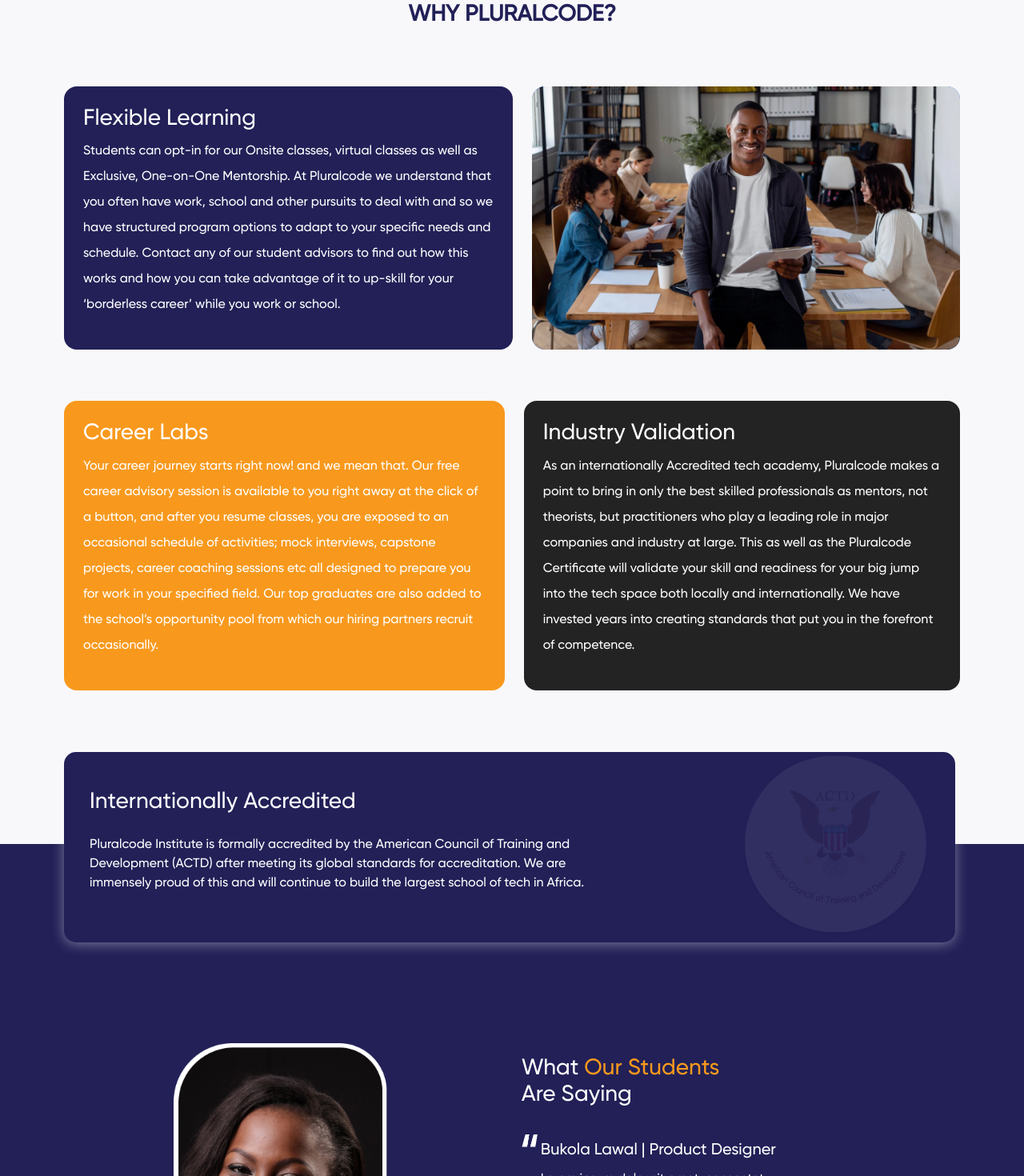
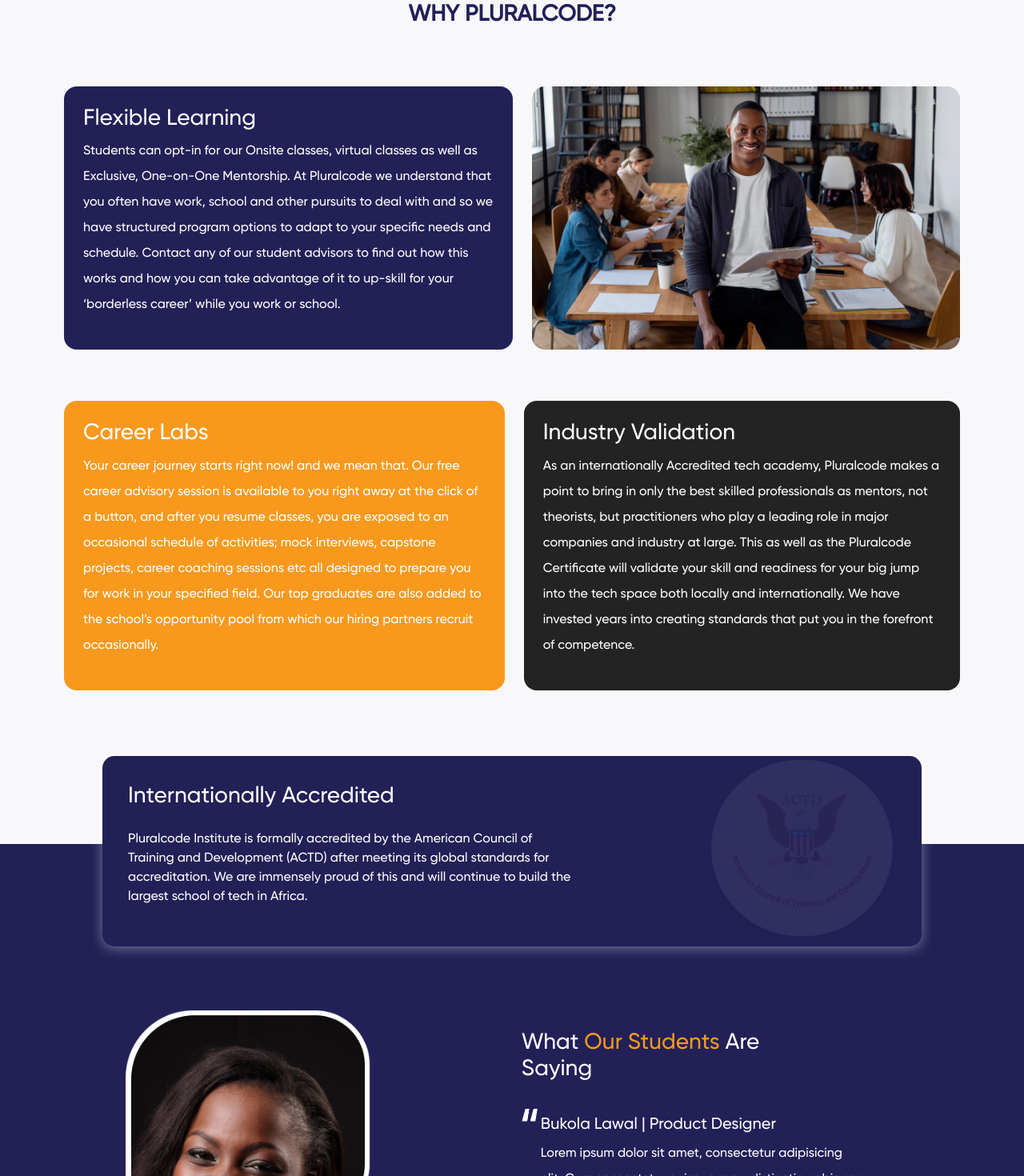
Before and after one commit to Vchuks/plcacademy, a React (Create React App) app: page / in a window 1280 px wide. Shown: the part 2212-3682 px from the top of the page at 80% size. Built offline with nearby package versions, Linux system fonts and the light colour scheme; some icons are missing.

Commit message:
tablet view

```diff
--- a/src/App.css
+++ b/src/App.css
@@ -143,11 +143,12 @@
 }
 
 .top{
-  width: 87%;
+  width: 80%;
   margin: auto;
   padding: 0.3rem 2rem;
   position: absolute;
   top: -16%;
+  left: 10%;
   box-shadow: 0px 2px 16px rgba(255, 255, 255, 0.4);
   border-radius: 15px;
 }
@@ -243,6 +244,9 @@
     flex-direction: column;
     align-items:flex-start;
   } */
+  .upp{
+    padding-top: 15%;
+  }
   .navbtnone{
     width: 20%;
   }
@@ -253,17 +257,31 @@
     display: flex;
     flex-wrap: wrap;
   }
-  .imgfolder{
+  /* .imgfolder{
     width: 100%;
     height: auto;
     padding:1rem;
     border-top-left-radius: 1.5rem;
     border-bottom-right-radius: 1.5rem;
-  }
+  } */
   .imgfolder img{
     width: 100%;
   }
-
+  .footw{
+    width: 40%;
+  }
+  .enn{
+    width: 100%;
+  }
+  .en{
+    width: 100%;
+  }
+  .encol{
+   flex-direction: column-reverse;
+  }
+  .whyimg{
+    height: 100%;
+  }
 }
 @media (min-width:700px) and (max-width:997px) {
   .upp{
@@ -364,7 +382,7 @@
       /* background-position-x: 0; */
       background-size: contain;
       background-repeat: no-repeat;
-      margin-top: 25%;
+      margin-top: 10%;
 
     }
 
@@ -449,6 +467,7 @@
       padding: 0.3rem 2rem;
       position: absolute;
       top: -10%;
+      left: 5%;
       box-shadow: 0px 2px 16px rgba(255, 255, 255, 0.4);
       border-radius: 15px;
       font-size: 14px;
@@ -548,4 +567,7 @@
   .inptcont{
     width: 80%;
   }
+  .top{
+    top: -16%;
+  }
 }
--- a/src/components/molecules/Accredit.js
+++ b/src/components/molecules/Accredit.js
@@ -7,7 +7,7 @@
 
 const Accredit = () => {
   return (
-    <div className="pad pseccolorbg text-white topbody">
+    <div className=" pseccolorbg text-white topbody">
       <div className="pseccolorbg top d-flex flex-column flex-md-row align-items-center flex-column-reverse justify-content-between">
         <div>
           <h3>Internationally Accredited</h3>
--- a/src/components/molecules/Certificate.js
+++ b/src/components/molecules/Certificate.js
@@ -99,7 +99,7 @@
       </section>
 
       {/* second image section */}
-      <section className="w-100 d-md-flex flex-md-wrap gap-4 seccert justify-content-center">
+      <section className="w-100 d-md-flex flex-md-wrap gap-4 seccert justify-content-center align-items-center">
         <div className="imgfolder shadow-lg">
           <Logo src={frame5} />
           <div className="pt-3 d-flex flex-column">
--- a/src/components/molecules/WhySection.js
+++ b/src/components/molecules/WhySection.js
@@ -15,7 +15,7 @@
           p="
             Students can opt-in for our Onsite classes, virtual classes as well as Exclusive, One-on-One Mentorship. At Pluralcode we understand that you often have work, school and other pursuits to deal with and so we have structured program options to adapt to your specific needs and schedule. Contact any of our student advisors to find out how this works and how you can take advantage of it to up-skill for your ‘borderless career’ while you work or school."
         className="w-100 rounded-4 why text-white pseccolorbg p-4"/>
-        <div className="w-100 rounded-4 why bg-primary ">
+        <div className="w-100 rounded-4 why">
 
         <Logo src={pix} className="whyimg"/>
         </div>
```
